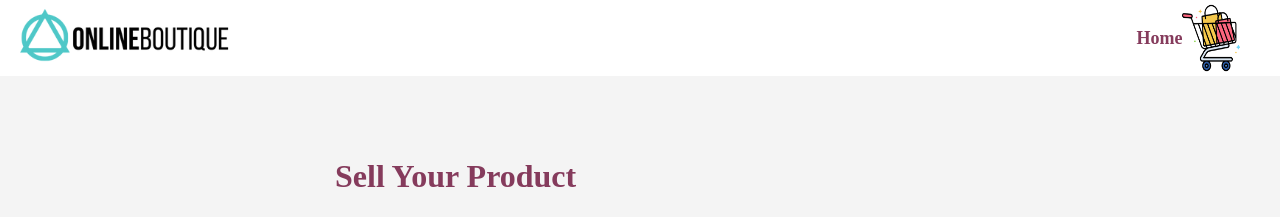
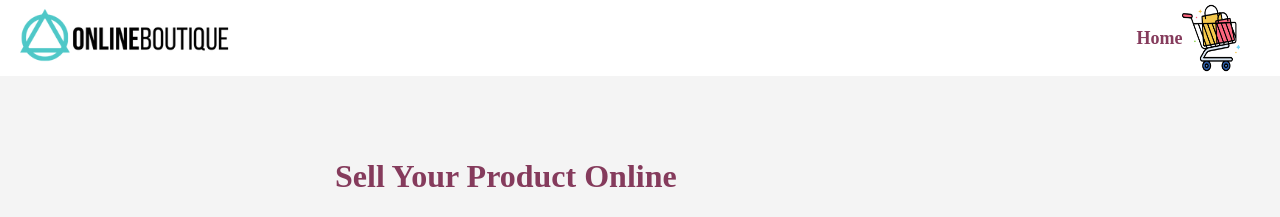
Before and after one commit to Prerana-Mauryaa/Microservices-Deployment-Architecture, a Flask app: page /business in a window 1280 px wide. Shown: the part 32-249 px from the top of the page. Run offline with Flask 3, Linux system fonts and the light colour scheme.

Commit message:
Update business.html

```diff
--- a/microservices/business/templates/business.html
+++ b/microservices/business/templates/business.html
@@ -29,7 +29,7 @@
     {% endif %}
     <main id="main-content" class="form-container" role="main">
         <div id="form-status" class="align-left">
-            <h1 class="form-title">Sell Your Product</h1>
+            <h1 class="form-title">Sell Your Product Online </h1>
             <form action="#" method="post" enctype="multipart/form-data" novalidate>
 
                 <!-- Personal Information Section in One Row -->
```
